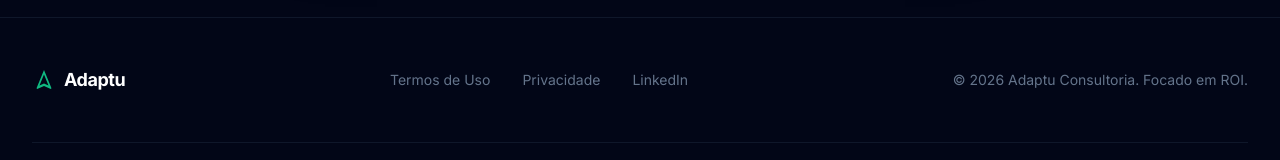
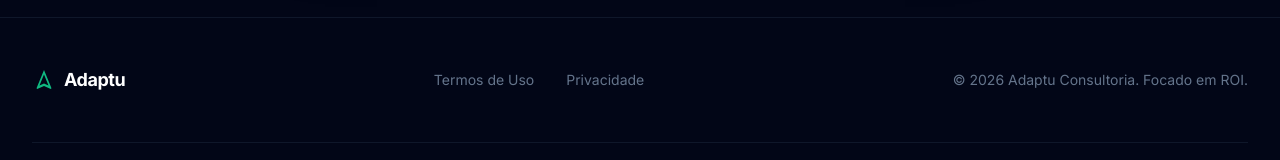
Before and after one commit to agenciavortexia1-debug/Adaptu, a React (Vite) app: page / in a window 1280 px wide. Shown: the part 4001-4161 px from the top of the page. Built offline with nearby package versions, Linux system fonts and the light colour scheme.

Commit message:
fix(footer): Remove redundant LinkedIn link
The LinkedIn link in the footer was a duplicate of the one in the header and is no longer necessary. This change removes the duplicate link to streamline the footer content.

```diff
--- a/components/Footer.tsx
+++ b/components/Footer.tsx
@@ -18,7 +18,6 @@
           <div className="flex gap-8 text-sm text-slate-500">
             <a href="#" className="hover:text-emerald-400 transition-colors">Termos de Uso</a>
             <a href="#" className="hover:text-emerald-400 transition-colors">Privacidade</a>
-            <a href="#" className="hover:text-emerald-400 transition-colors">LinkedIn</a>
           </div>
 
           <div className="text-sm text-slate-500">
```
